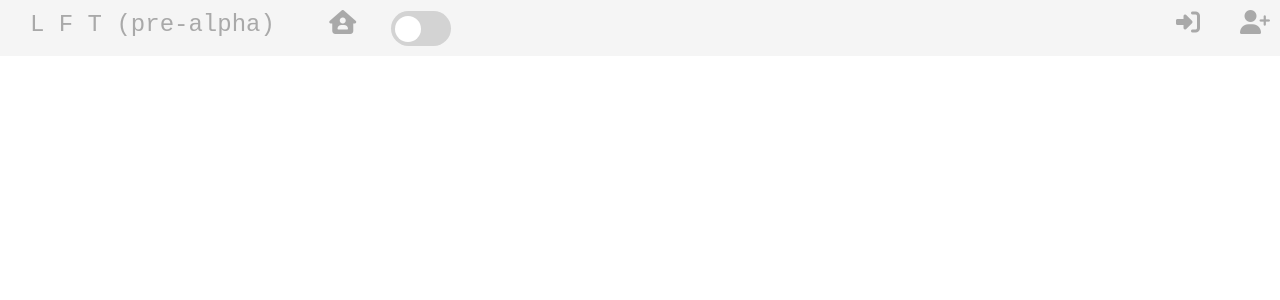
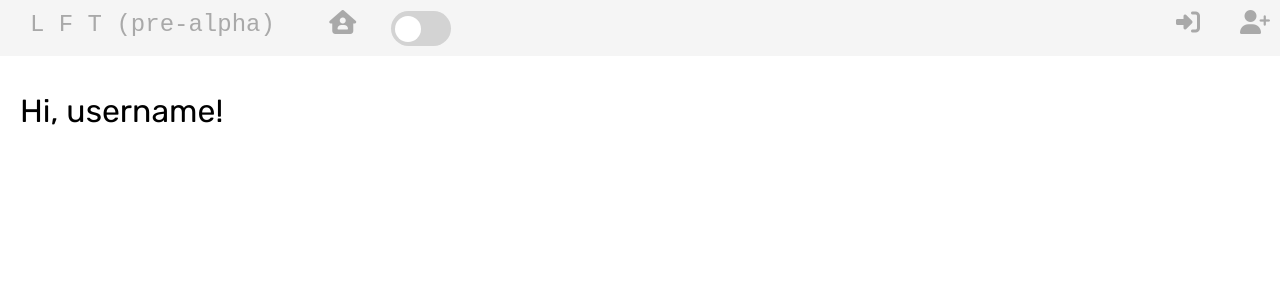
Before and after one commit to codycosta/LFT-fitness-app, a SvelteKit app: page /dashboard in a window 1280 px wide. Shown: the top 300 px of the page. Built offline with nearby package versions, Linux system fonts and the light colour scheme.

Commit message:
added some basic content to dashboard

```diff
--- a/src/routes/dashboard/+page.svelte
+++ b/src/routes/dashboard/+page.svelte
@@ -0,0 +1,28 @@
+<script>
+    import UserIntroduction from "./UserIntroduction.svelte";
+
+    import { state } from "../../stores/dark-mode-state"
+
+    let mainBackgroundColor;
+    let mainTextColor;
+
+    $: {
+        mainBackgroundColor = $state ? '#292B2F' : 'white';
+        mainTextColor = $state ? 'lightgrey' : 'black';
+    }
+</script>
+
+<main
+    style:background-color={mainBackgroundColor}
+    style:color={mainTextColor}
+>
+    <UserIntroduction />
+
+</main>
+
+<style>
+    main {
+        min-height: 100vh;
+        transition: 500ms;
+    }
+</style>
--- /dev/null
+++ b/src/routes/dashboard/UserIntroduction.svelte
@@ -0,0 +1,15 @@
+<script>
+
+</script>
+
+<div class="user-intro">
+    <p>Hi, username!</p>
+</div>
+
+<style>
+    .user-intro {
+        padding: 60px 20px;
+        font-family: 'Rubik';
+        font-size: 2rem;
+    }
+</style>
```
